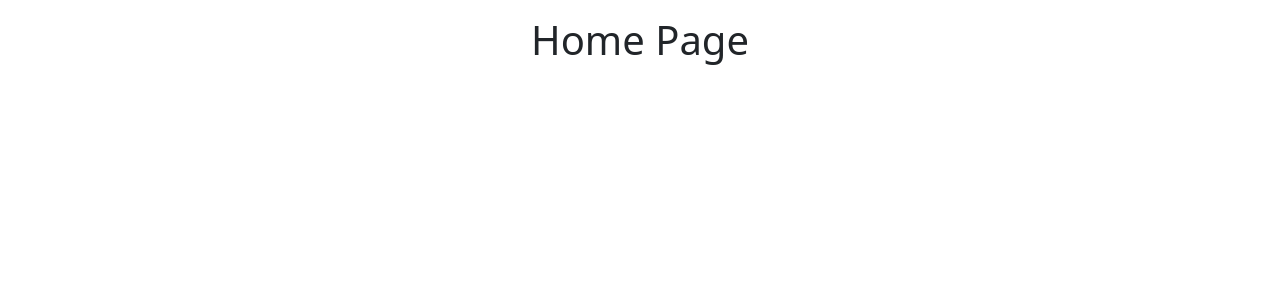
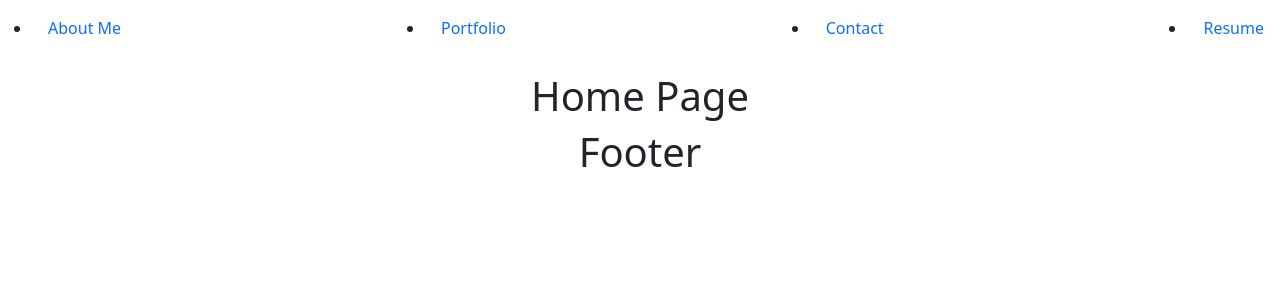
Before and after one commit to Maalie04/React-Portfolio, a React (Create React App) app in the folder portfolio/: page / in a window 1280 px wide. Shown: the top 300 px of the page. Built offline with nearby package versions, Linux system fonts and the light colour scheme.

Commit message:
added a new component footer to all pages

```diff
--- a/portfolio/src/App.js
+++ b/portfolio/src/App.js
@@ -5,6 +5,7 @@ import Navbar from "./components/Navbar";
 import Portfolio from "./components/Portfolio";
 import Resume from "./components/Resume";
 import Home from "./components/Home";
+import Footer from "./components/Footer";
 import "./App.css";
 
 function App() {
@@ -38,6 +39,7 @@ function App() {
         handlePageChange={handlePageChange}
       ></Navbar>
       {renderPage()}
+      <Footer></Footer>
     </div>
   );
 }
--- /dev/null
+++ b/portfolio/src/components/Footer.js
@@ -0,0 +1,10 @@
+import React from "react";
+
+export default function Footer(){
+    return (
+
+        <div>
+            <h1>Footer</h1>
+        </div>
+    )
+}
--- a/portfolio/src/components/Navbar.js
+++ b/portfolio/src/components/Navbar.js
@@ -1,9 +1,48 @@
 import React from "react";
 
-export default function Navbar() {
+export default function Navbar(currentPage, handlePageChange) {
     return (
-        <div>
-        <nav className="navbar"> </nav>
-        </div>
-    );
-}
+        <ul className="navbar">
+          <li className="navItem">
+            <a
+              href="#about"
+              onClick={() => handlePageChange('About')}
+
+              className={currentPage === 'About' ? 'nav-link active' : 'nav-link'}
+            >
+              About Me
+            </a>
+          </li>
+          <li className="navItem">
+            <a
+              href="#projects"
+              onClick={() => handlePageChange('Projects')}
+
+              className={currentPage === 'Projects' ? 'nav-link active' : 'nav-link'}
+            >
+              Portfolio
+            </a>
+          </li>
+          <li className="navItem">
+            <a
+              href="#contact"
+              onClick={() => handlePageChange('Contact')}
+
+              className={currentPage === 'Contact' ? 'nav-link active' : 'nav-link'}
+            >
+              Contact
+            </a>
+          </li>
+          <li className="navItem">
+            <a
+              href="#resume"
+              onClick={() => handlePageChange('Resume')}
+
+              className={currentPage === 'Resume' ? 'nav-link active' : 'nav-link'}
+            >
+              Resume
+            </a>
+          </li>
+        </ul>
+      )
+    }
```
